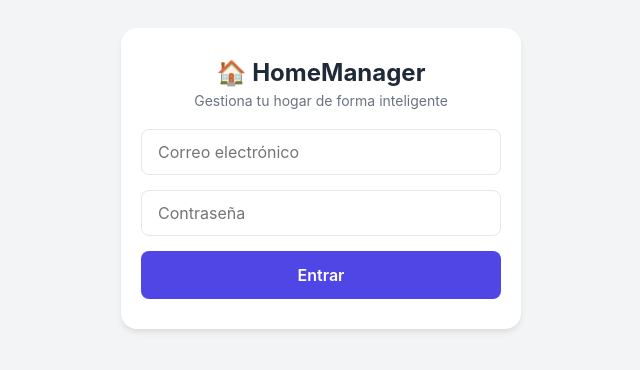
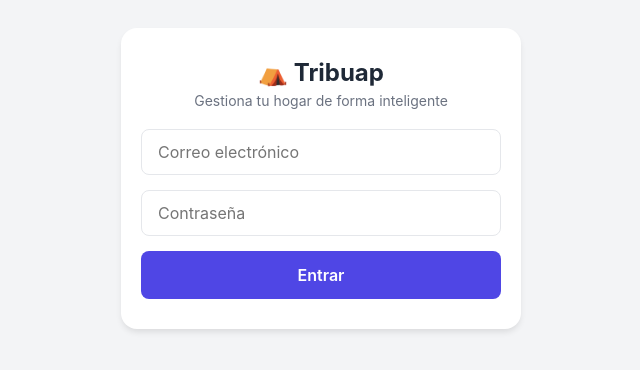
Before and after one commit to franfolgar/Tribuapp, a plain HTML site: page index.html in a window 1280 px wide. Shown: the part 222-592 px from the top of the page, without its empty margins (319-959 px from the left). Drawn offline with nearby package versions, Linux system fonts and the light colour scheme.

Commit message:
Change title from 'HomeManager' to 'Tribuap'

```diff
--- a/index.html
+++ b/index.html
@@ -13,7 +13,7 @@
     <!-- PANTALLA DE LOGIN / REGISTRO -->
     <div id="auth-view" class="view-container">
         <div class="auth-card">
-            <h1>🏠 HomeManager</h1>
+            <h1>⛺ Tribuap</h1>
             <p>Gestiona tu hogar de forma inteligente</p>
 
             <form id="auth-form">
```
